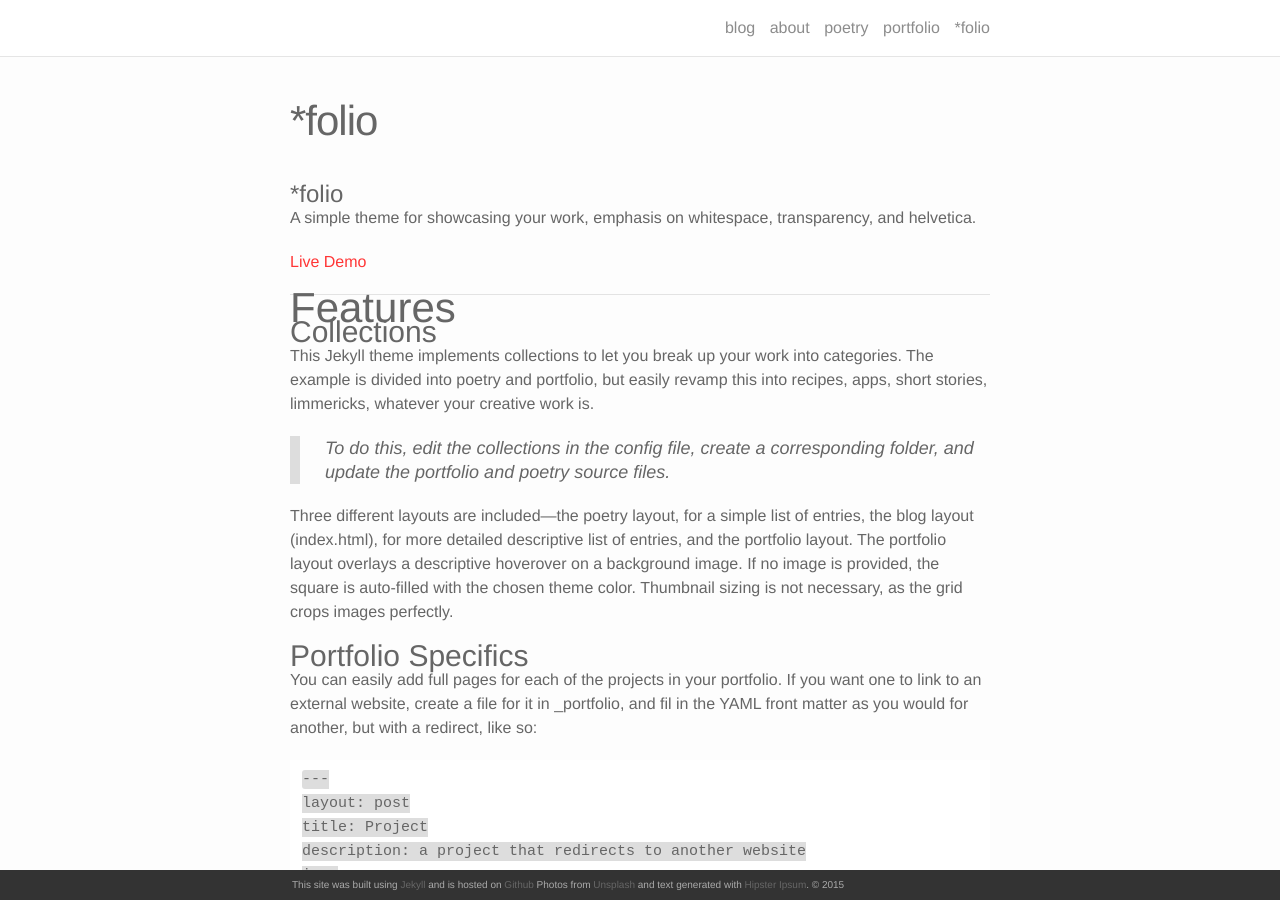
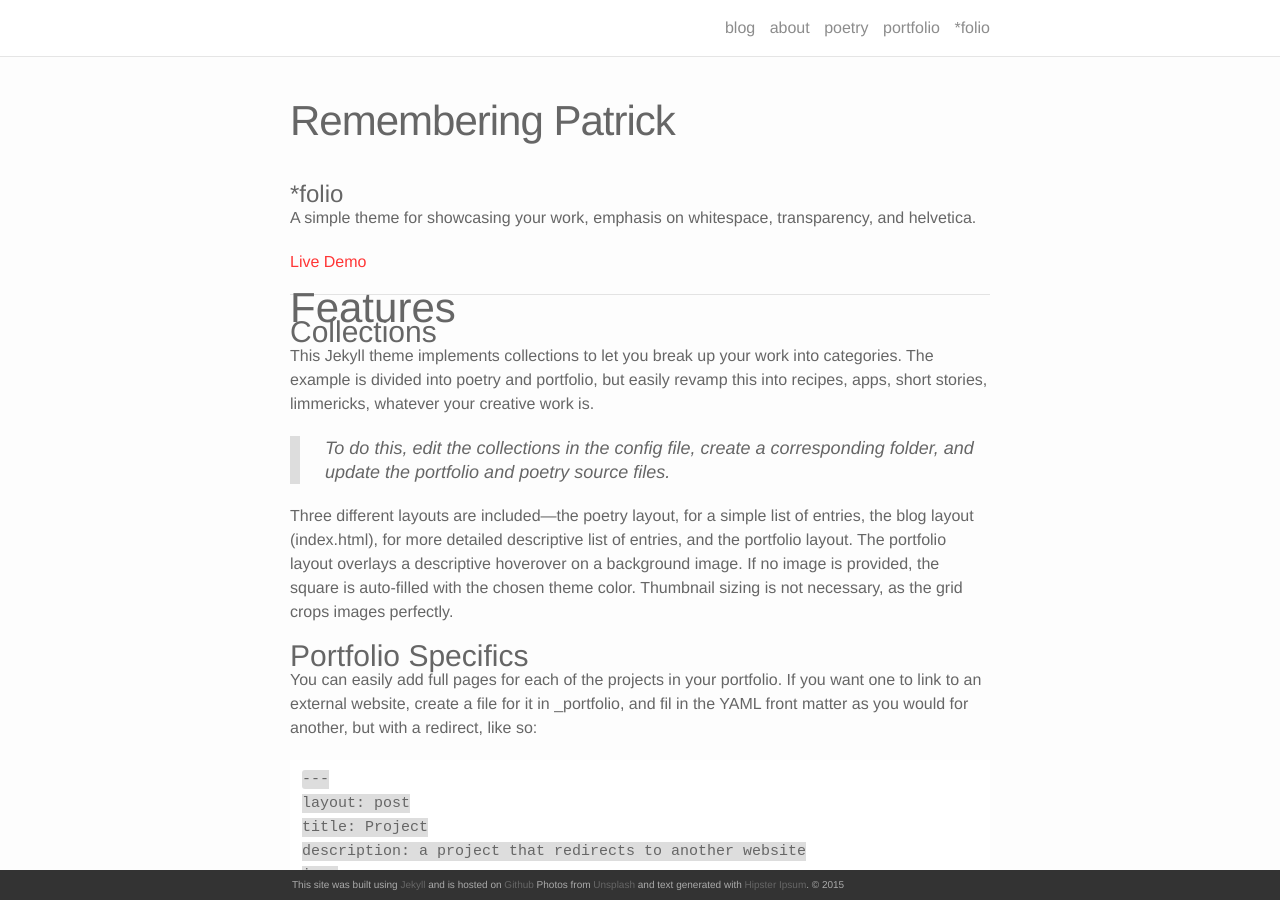
Before and after one commit to emmairwin/patrick, a Jekyll site: the page built from README 2.md, in a window 1280 px wide and 900 px high. Built offline with Jekyll 4.4.1, drawn with Linux system fonts in a browser that asks for light colours; nearby versions of some CDN libraries; our own code applies the rules of GitHub Pages for plain Markdown files.

Commit message:
page fixes

```diff
--- a/_layouts/page.html
+++ b/_layouts/page.html
@@ -4,7 +4,7 @@ layout: default
 <div class="post">
 
   <header class="post-header">
-    <h1 class="post-title">{{ page.title }}</h1>
+    <h1 class="post-title">Remembering Patrick</h1>
     <h5 class="post-description">{{ page.description }}</h5>
   </header>
 
```
